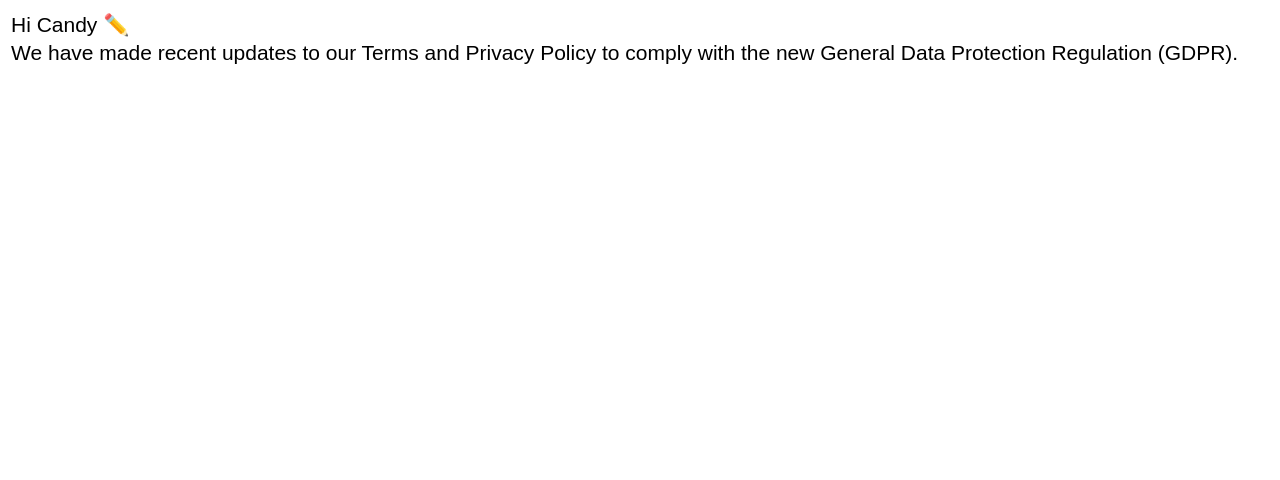
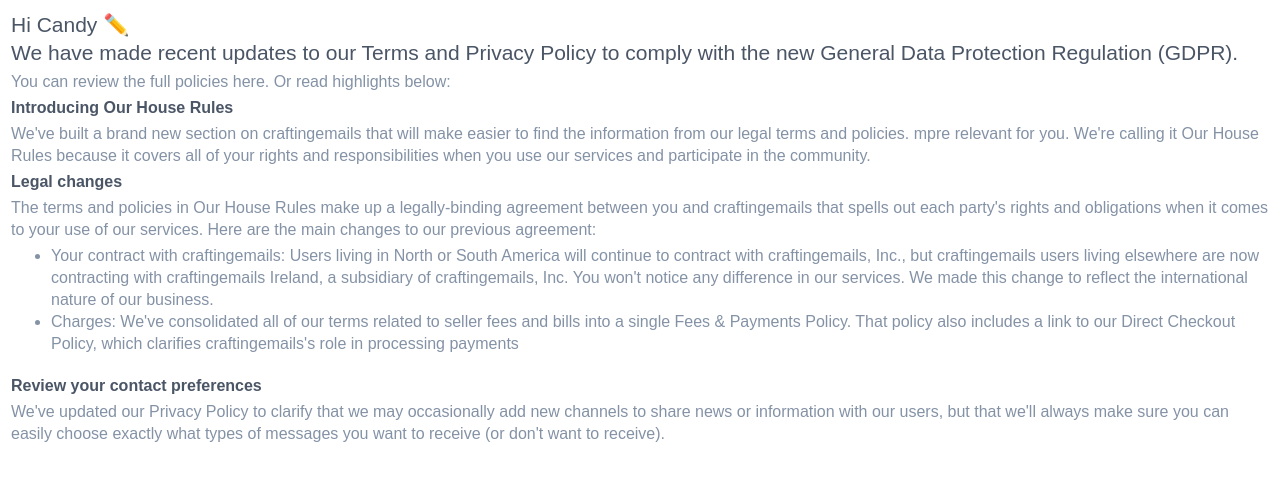
Before and after one commit to EvgenyRabotaev/email, a plain HTML site: page index.html in a window 1280 px wide. Drawn offline with Linux system fonts and the light colour scheme.

Commit message:
add text

```diff
--- a/index.html
+++ b/index.html
@@ -1,3 +1,4 @@
+<!DOCTYPE HTML PUBLIC "-//W3C//DTD HTML 4.0 Transitional//EN">
 <html xmlns="http://www.w3.org/1999/xhtml">
     <head>
         <meta http-equiv="Content-Type" content="text/html; charset=utf-8">
@@ -7,7 +8,36 @@
     <body>
         <table>
             <tr>
-                <td style="font-family: Arial, Helvetica, sans-serif; font-size: 21px; font-weight: 400; line-height: 28px;">Hi Candy ✏️<br>We have made recent updates to our Terms and Privacy Policy to comply with the new General Data Protection Regulation (GDPR).</td>
+                <td style="font-family: Arial, Helvetica, sans-serif; font-size: 21px; font-weight: normal; line-height: 28px; color: #4A5566;">Hi Candy ✏️<br>We have made recent updates to our Terms and Privacy Policy to comply with the new General Data Protection Regulation (GDPR).</td>
+            </tr>
+            <tr>
+                <td style="font-family: Arial, Helvetica, sans-serif; font-size: 16px; font-weight: normal; line-height: 22px; color: #8492A6;">You can review the full policies here. Or read highlights below:</td>
+            </tr>
+            <tr>
+                <td style="font-family: Arial, Helvetica, sans-serif; font-size: 16px; font-weight: bold; line-height: 22px; color: #4A5566;">Introducing Our House Rules</td>
+            </tr>
+            <tr>
+                <td style="font-family: Arial, Helvetica, sans-serif; font-size: 16px; font-weight: normal; line-height: 22px; color: #8492A6;">We've built a brand new section on craftingemails that will make easier to find the information from our legal terms and policies. mpre relevant for you. We're calling it Our House Rules because it covers all of your rights and responsibilities when you use our services and participate in the community.</td>
+            </tr>
+            <tr>
+                <td style="font-family: Arial, Helvetica, sans-serif; font-size: 16px; font-weight: bold; line-height: 22px; color: #4A5566;">Legal changes</td>
+            </tr>
+            <tr>
+                <td style="font-family: Arial, Helvetica, sans-serif; font-size: 16px; font-weight: normal; line-height: 22px; color: #8492A6;">The terms and policies in Our House Rules make up a legally-binding agreement between you and craftingemails that spells out each party's rights and obligations when it comes to your use of our services. Here are the main changes to our previous agreement:</td>
+            </tr>
+            <tr>
+                <td style="font-family: Arial, Helvetica, sans-serif; font-size: 16px; font-weight: normal; line-height: 22px; color: #8492A6;">
+                    <ul>
+                        <li>Your contract with craftingemails: Users living in North or South America will continue to contract with craftingemails, Inc., but craftingemails users living elsewhere are now contracting with craftingemails Ireland, a subsidiary of craftingemails, Inc. You won't notice any difference in our services. We made this change to reflect the international nature of our business.</li>
+                        <li>Charges: We've consolidated all of our terms related to seller fees and bills into a single Fees & Payments Policy. That policy also includes a link to our Direct Checkout Policy, which clarifies craftingemails's role in processing payments</li>
+                    </ul>
+                </td>
+            </tr>
+            <tr>
+                <td style="font-family: Arial, Helvetica, sans-serif; font-size: 16px; font-weight: bold; line-height: 22px; color: #4A5566;">Review your contact preferences</td>
+            </tr>
+            <tr>
+                <td style="font-family: Arial, Helvetica, sans-serif; font-size: 16px; font-weight: normal; line-height: 22px; color: #8492A6;">We've updated our Privacy Policy to clarify that we may occasionally add new channels to share news or information with our users, but that we'll always make sure you can easily choose exactly what types of messages you want to receive (or don't want to receive).</td>
             </tr>
         </table>
     </body>
```
